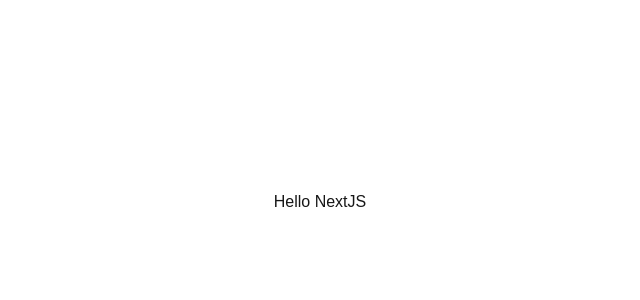
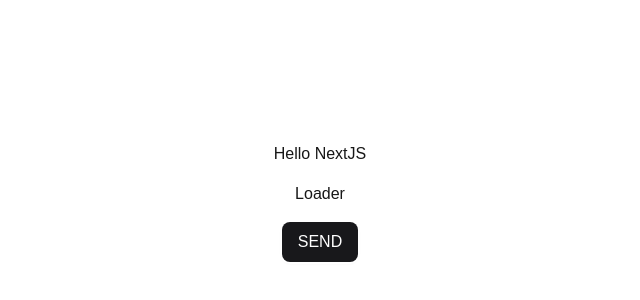
Before and after one commit to Chatan2700/next16-app-test, a Next.js app: page / in a window 1280 px wide. Shown: the part 198-498 px from the top of the page, without its empty margins (320-960 px from the left). Built offline with nearby package versions, Linux system fonts and the light colour scheme.

Commit message:
Exercise #8 Done

```diff
--- a/app/page.tsx
+++ b/app/page.tsx
@@ -7,6 +7,7 @@
 import Toggle from "@/components/Toggle";
 import TypesPractice from "@/components/TypesPractice";
 import OptionalProp from "@/components/OptionalProp";
+import Loader from "@/components/Loader";
 
 export default function Home() {
   return (
@@ -20,7 +21,7 @@
         {/* <Toggle /> */}
         {/* <TypesPractice title="Hello Types" count={5} /> */}
         {/* <OptionalProp message="Hello" variant="success" /> */}
-
+        <Loader />
       </div>
     </div>
   );
--- /dev/null
+++ b/components/Loader.tsx
@@ -0,0 +1,42 @@
+import { Loader2 } from "lucide-react";
+import React from "react";
+
+//Goal: Prepare for async logic.
+
+const timeout = 2000;
+
+const Loader = () => {
+  const [isLoading, setIsLoading] = React.useState(false);
+
+  const handleRequest = () => {
+    setIsLoading(true);
+    setTimeout(() => {
+      setIsLoading(false);
+    }, timeout);
+  };
+
+  return (
+    <div>
+      <div className="flex flex-col items-center justify-center gap-4">
+        <p className="mt-4">Loader</p>
+
+        {isLoading ? (
+          // <p>Loading...</p>
+          <Loader2 className="animate-spin" />
+        ) : (
+          <button
+            disabled={isLoading}
+            onClick={handleRequest}
+            className={`px-4 py-2 rounded-lg bg-zinc-900 text-white dark:bg-zinc-100 dark:text-zinc-900 transition-colors hover:bg-zinc-400 active:scale-95 shadow-sm ring-offset-2 flex gap-1 items-center justify-center ${
+              isLoading && "opacity-50 cursor-not-allowed"
+            }`}
+          >
+            SEND
+          </button>
+        )}
+      </div>
+    </div>
+  );
+};
+
+export default Loader;
```
